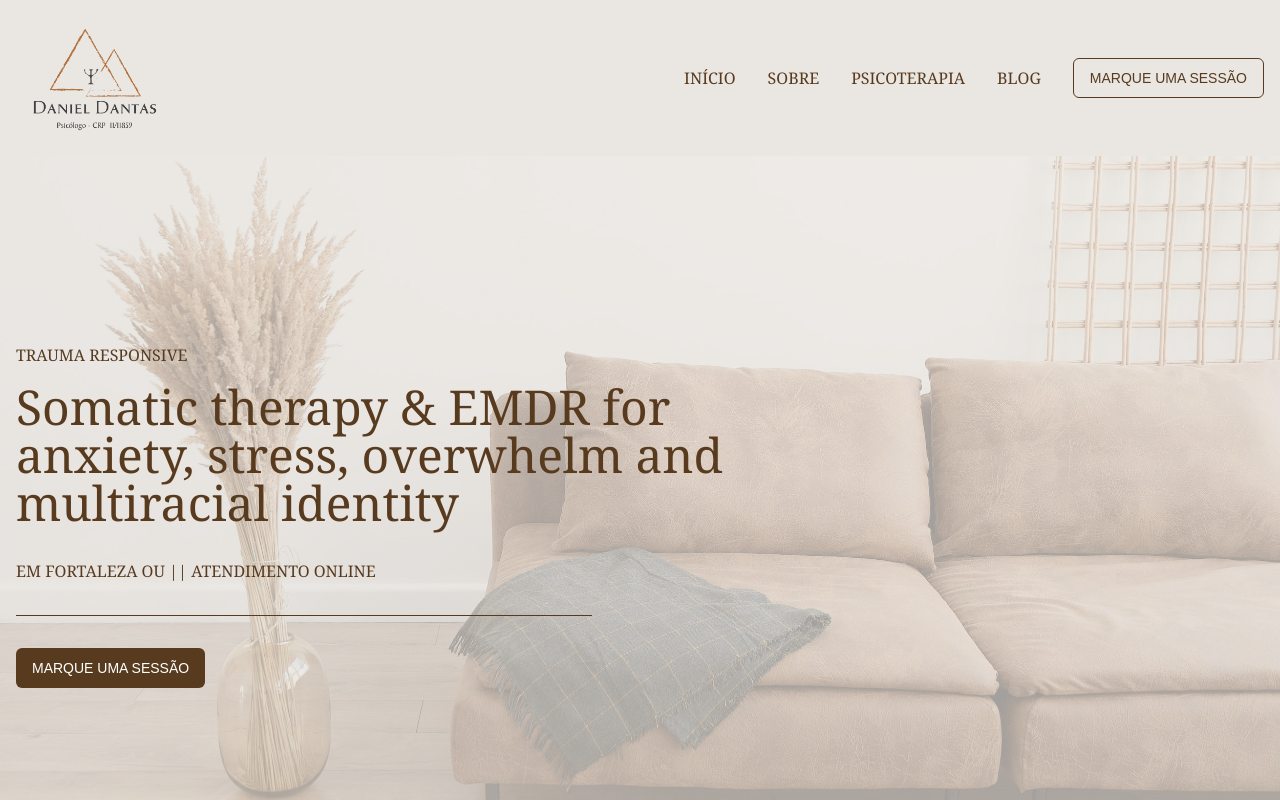
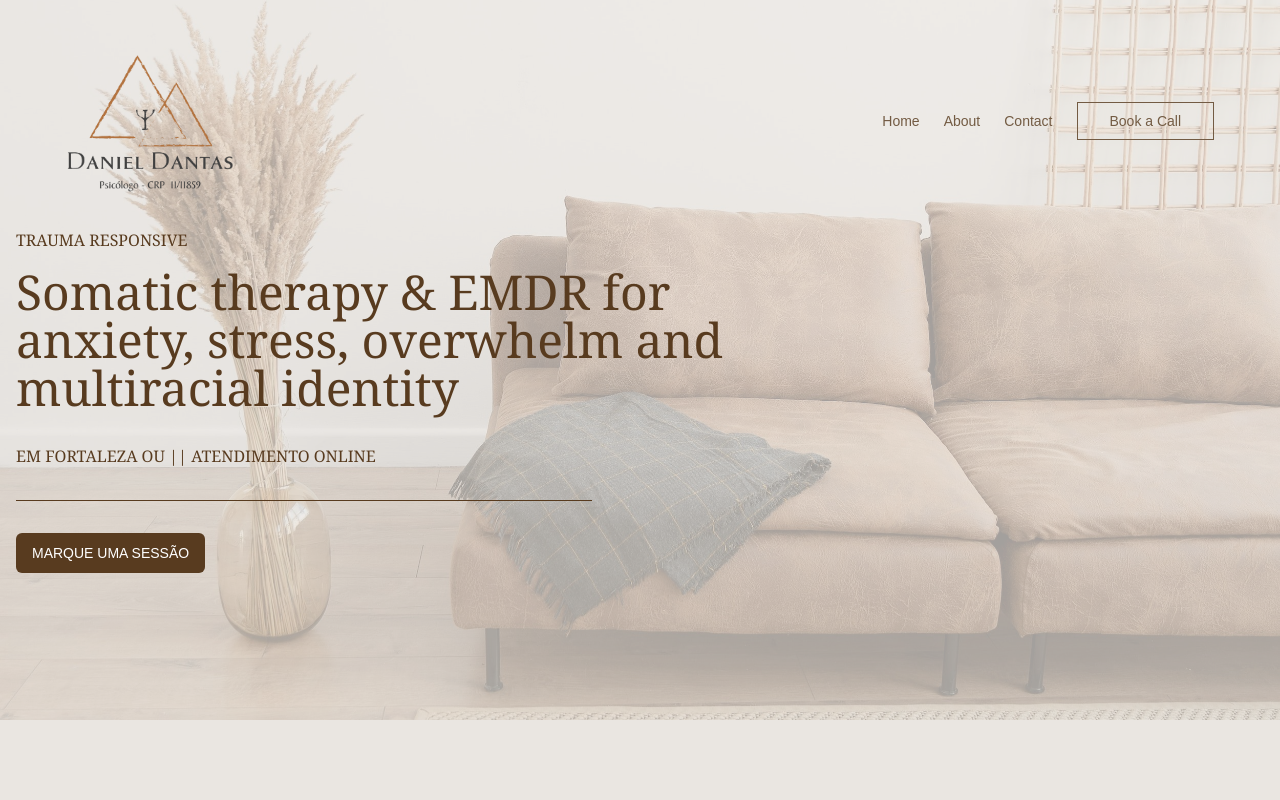
Before and after one commit to mdanieldantas/psychologist-site, a Next.js app: page / in a window 1280 px wide. Shown: the top 800 px of the page. Built offline with nearby package versions, Linux system fonts and the light colour scheme.

Commit message:
feat: substitui Navbar por um menu de navegação personalizado; melhora a estrutura do cabeçalho e ajusta estilos

```diff
--- a/components/app-page.tsx
+++ b/components/app-page.tsx
@@ -3,7 +3,7 @@
 import Link from "next/link"
 import Image from "next/image"
 import { Button } from "@/components/ui/button"
-import Navbar from "@/components/ui/navbar"
+// import Navbar from "@/components/ui/navbar"
 import { Card, CardContent } from "@/components/ui/card"
 
 import logoDan from "@/app/public/images/logo-menorpng.png"
@@ -14,13 +14,45 @@
 import amigasAbracadasIgm from "@/app/public/images/amigas-abraçadas.jpg"
 
 export function Page() {
+
   return (
     <div className="min-h-screen bg-[#EAE6E1]">
       {/* Navigation */}
-      <Navbar />
+
+      {/* <Navbar /> */}
+
+      <header className="absolute top-0 left-0 right-0 z-10 ">
+        <nav className="container mx-auto px-4 py-6 ">
+          <div className="flex items-center justify-between mt-[2%] mb-[8%] mx-[4%]">
+            <Link href="/" className="w-[15%]">
+              <Image
+                src={logoDan}
+                alt="Daniel Dantas Psicólogo"
+                width={200}
+                height={100}
+                className="w-full h-auto"
+              />
+            </Link>
+            <div className="flex items-center space-x-6">
+              <Link href="#" className="text-sm text-[#735B43] hover:text-[#171616]">
+                Home
+              </Link>
+              <Link href="#" className="text-sm text-[#735B43] hover:text-[#171616]">
+                About
+              </Link>
+              <Link href="#" className="text-sm text-[#735B43] hover:text-[#171616]">
+                Contact
+              </Link>
+              <button className="rounded-none border border-[#735B43] px-8 py-2 text-sm text-[#735B43] hover:bg-[#735B43] hover:text-[#EAE6E1]">
+                Book a Call
+              </button>
+            </div>
+          </div>
+        </nav>
+      </header>
 
       {/* Hero Section */}
-      <section className="relative">
+      <section className="">
         <Image
           src={HeaderImg}
           alt="Background"
@@ -28,7 +60,8 @@
           height={1080}
           className="w-full h-[90vh] object-cover opacity-30"
         />
-        <div className="absolute inset-0 flex flex-col justify-center container mx-auto px-4">
+
+        <div className="mt-30 absolute inset-0 flex flex-col justify-center container mx-auto px-4">
           <h4 className="text-[#583B1F] font-serif mb-4">TRAUMA RESPONSIVE</h4>
           <h1 className="text-[#583B1F] font-serif text-5xl max-w-3xl mb-8">
             Somatic therapy & EMDR for anxiety, stress, overwhelm and multiracial identity
@@ -40,7 +73,10 @@
             MARQUE UMA SESSÃO
           </Button>
         </div>
+
       </section>
+
+
 
       {/* Familiar Section */}
       <section className="container mx-auto px-4 py-24">
```
